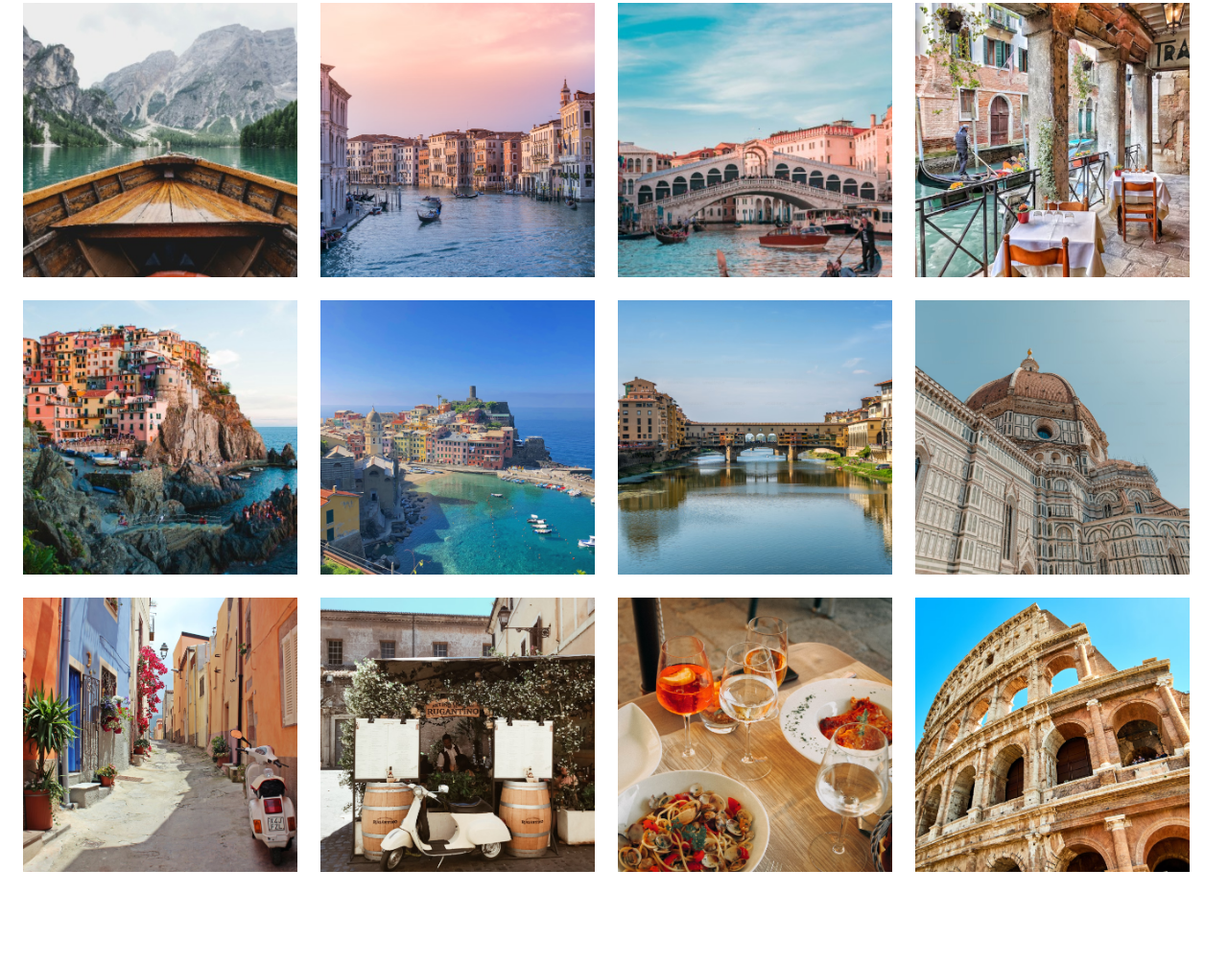
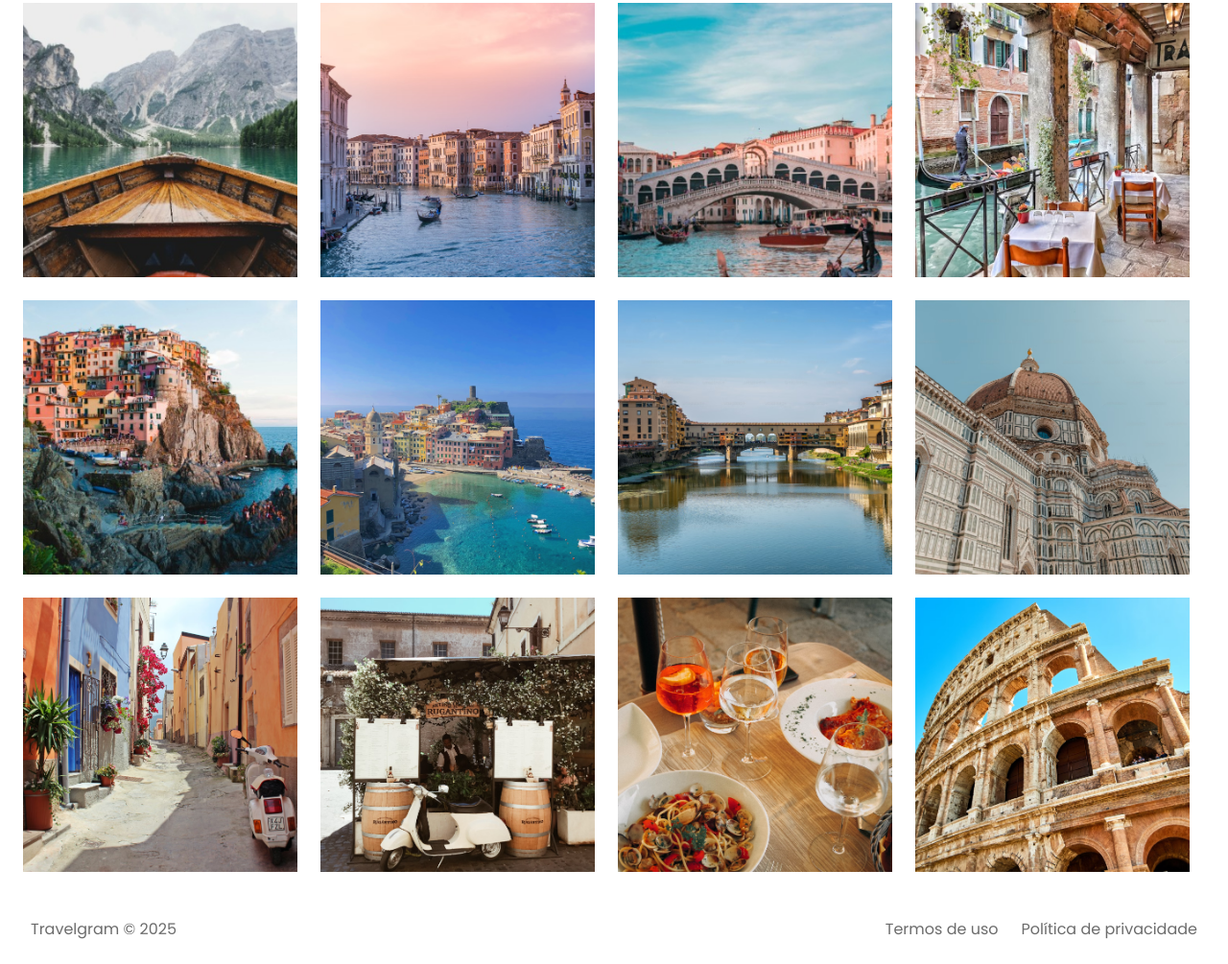
Before and after one commit to HellenDaiany/travelgram, a plain HTML site: page index.html in a window 1280 px wide. Shown: the part 357-1362 px from the top of the page at 96% size. Before the commit the page ends 1290 px from the top, so only its background shows below. Drawn offline with Linux system fonts and the light colour scheme; a web font is replaced by a local one.

Commit message:
done footer

```diff
--- a/index.html
+++ b/index.html
@@ -85,5 +85,10 @@
     <img src="./assets/Perfil de viagens (Community)/imgs/Image 11.png" alt="...">
     <img src="./assets/Perfil de viagens (Community)/imgs/Image 12.png" alt="...">
     </main>
+    <footer class="container">
+      <span>Travelgram &copy; 2025</span>
+      <span>Termos de uso</span>
+      <span>Política de privacidade</span>
+    </footer>
   </body>
   </html>
--- /dev/null
+++ b/styles/footer.css
@@ -0,0 +1,12 @@
+footer{
+    display: flex;
+    gap: 24px;
+    padding-block: 24px;
+
+}
+
+
+
+footer span:nth-child(1){
+    margin-right: auto;
+}
--- a/styles/index.css
+++ b/styles/index.css
@@ -2,3 +2,4 @@
 @import url(nav.css);
 @import url(header.css);
 @import url(main.css);
+@import url(footer.css);
```
